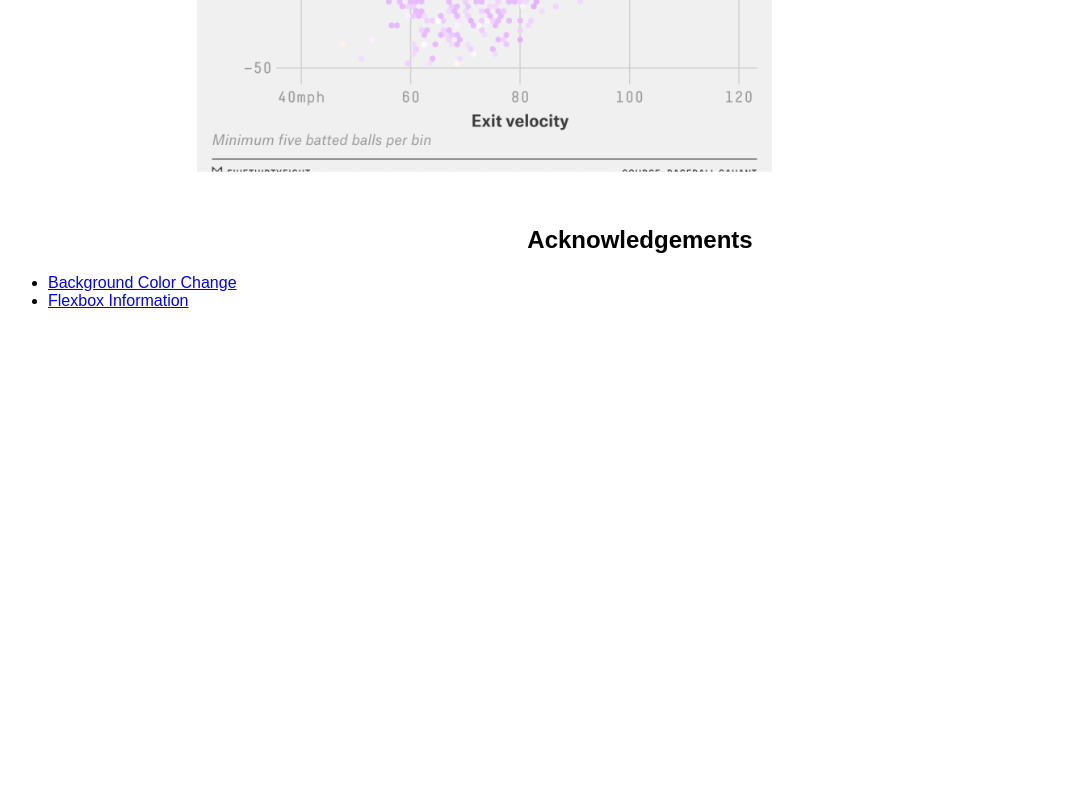
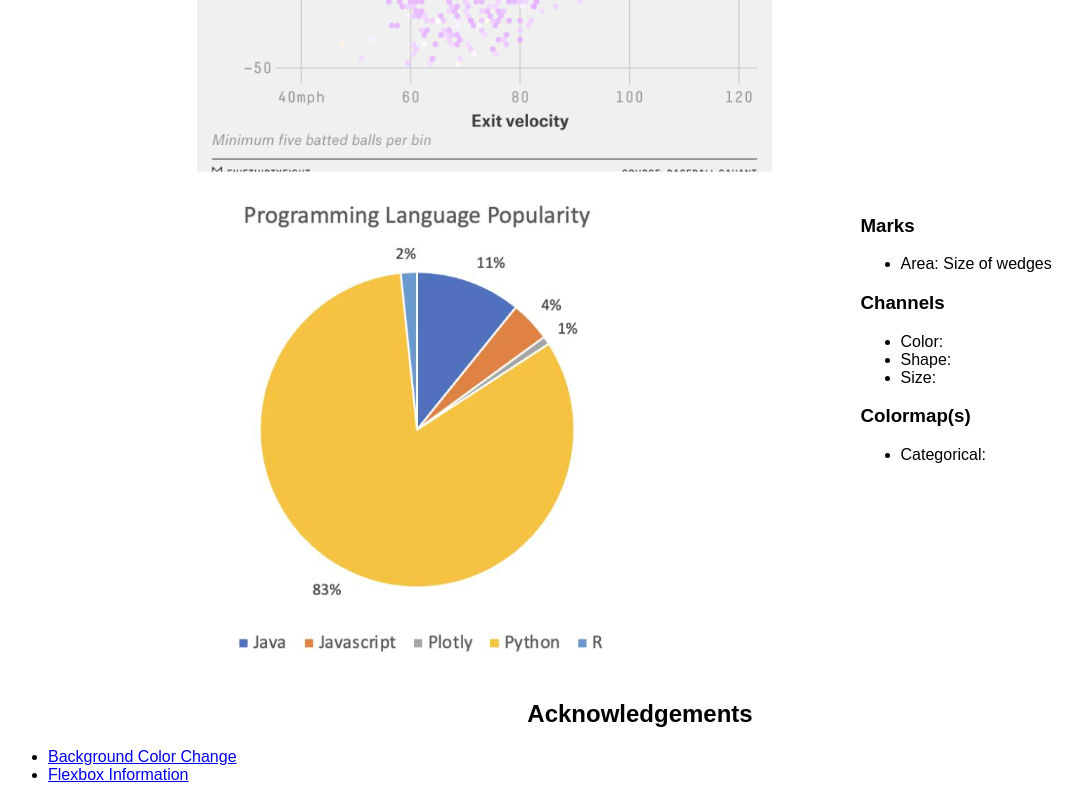
Before and after one commit to DS4200-S23-Class/hw-03-xander-and-adithi, a plain HTML site: page index.html in a window 1280 px wide. Shown: the part 1498-2298 px from the top of the page, without its empty margins (0-1082 px from the left). Before the commit the page ends 1824 px from the top, so only its background shows below. Drawn offline with Linux system fonts and the light colour scheme.

Commit message:
adding third visualization

```diff
--- a/index.html
+++ b/index.html
@@ -72,9 +72,30 @@
 
     <div class="row">
         <div class="col">
-
+            <!--add the third image from the img folder-->
+            <img src="img/vis3.png">
         </div>
         <div class="col">
+            <h3>Marks</h3>
+            <ul>
+                <li>Area: Size of wedges</li>
+            </ul>
+
+            <h3>Channels</h3>
+            <ul>
+                <li>Color: </li>
+                <li>Shape: </li>
+                <li>Size: </li>
+                <ul>
+                </ul>
+            </ul>
+
+            <h3>Colormap(s)</h3>
+            <ul>
+                <li>Categorical: </li>
+                <ul>
+                </ul>
+            </ul>
 
         </div>
     </div>
```
Also changed, not shown: img/vis3.png (added).
